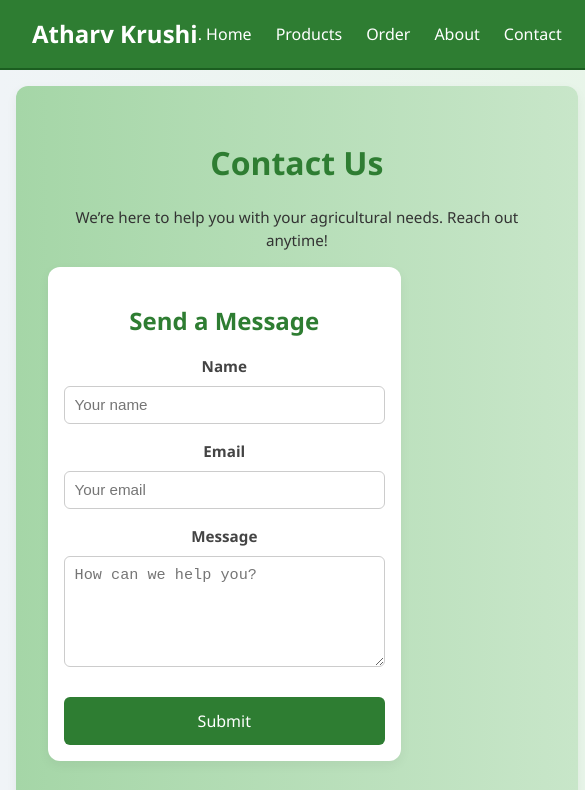
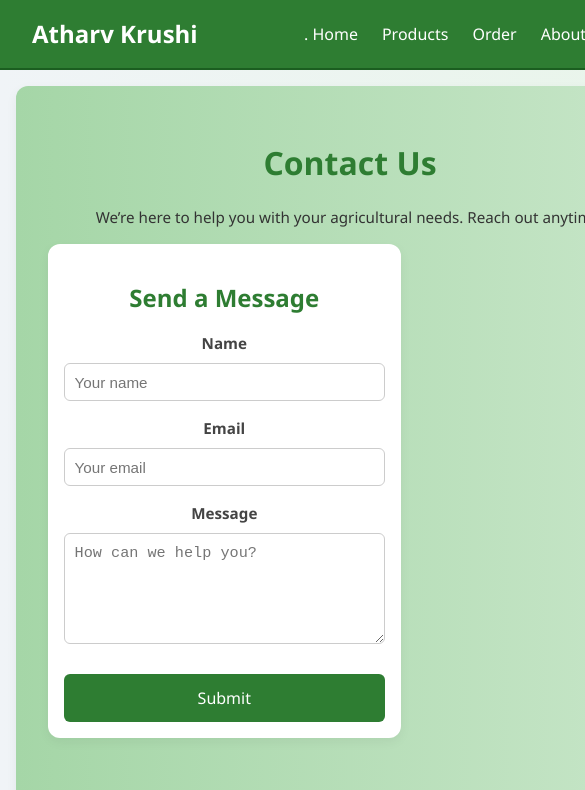
Before and after one commit to ROHANBHAVAD/aksk, a React (Vite) app: page /contact in a window 390 px wide. Shown: the top 790 px of the page, 585 px wide, since content can reach past the window. Built offline with nearby package versions, Linux system fonts and the light colour scheme.

Commit message:
Update viewport meta tag for mobile zoom fix

```diff
--- a/index.html
+++ b/index.html
@@ -1,13 +1,11 @@
 <!doctype html>
 <html lang="en">
   <head>
-
-    <meta name="viewport" content="width=device-width, initial-scale=1.0, user-scalable=yes">
-
+    <!-- ✅ Optimized viewport for mobile responsiveness -->
+    <meta name="viewport" content="width=device-width, initial-scale=0.4, user-scalable=yes">
 
     <meta charset="UTF-8" />
     <link rel="icon" type="image/svg+xml" href="/vite.svg" />
-
     <title>atharv_krushi_seva_kendra</title>
   </head>
   <body>
--- a/src/styles/ContactPage.css
+++ b/src/styles/ContactPage.css
@@ -2,7 +2,10 @@
 .contact-page {
   padding: 2rem;
   background: linear-gradient(to right, #f0f4f7, #e8f5e9);
-  min-height: 200vh;
+  flex: 1 1 0;
+  min-width: 700px;
+
+
 
   display: flex;
   flex-direction: column;
```
